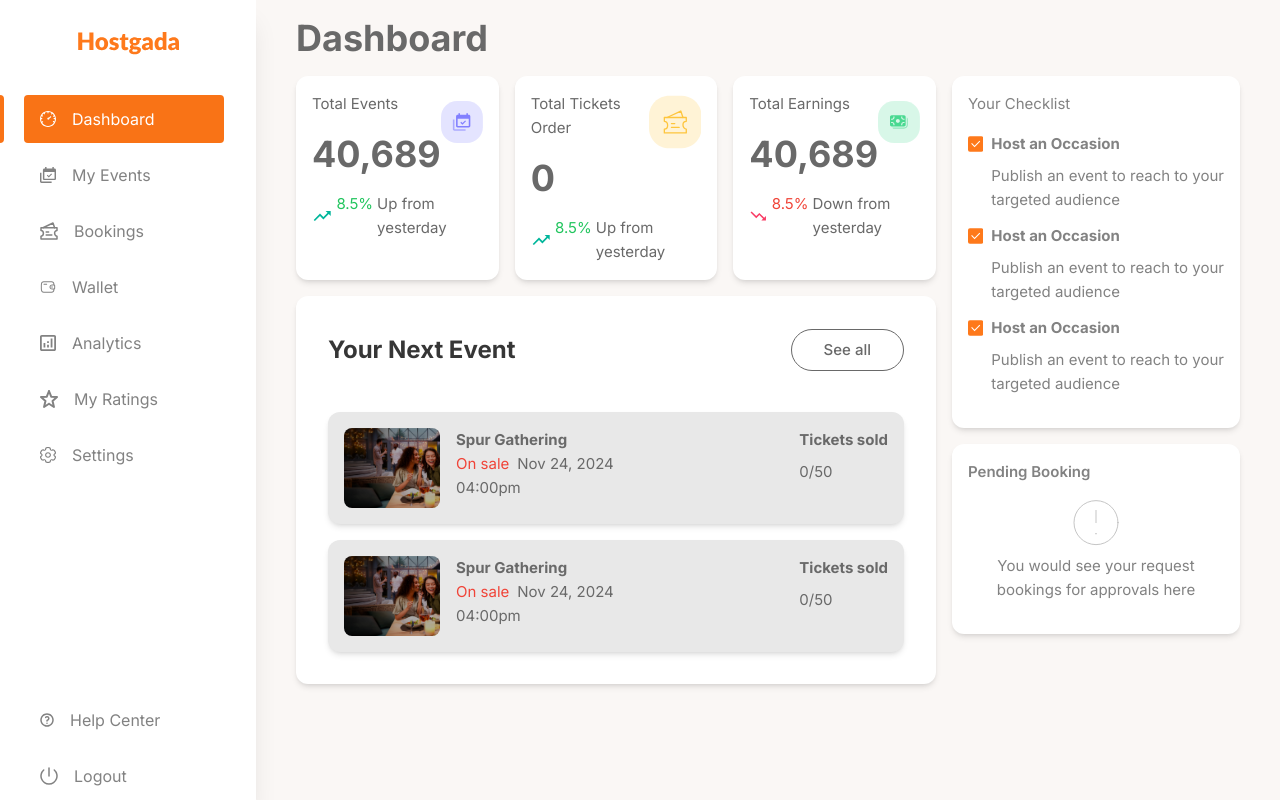
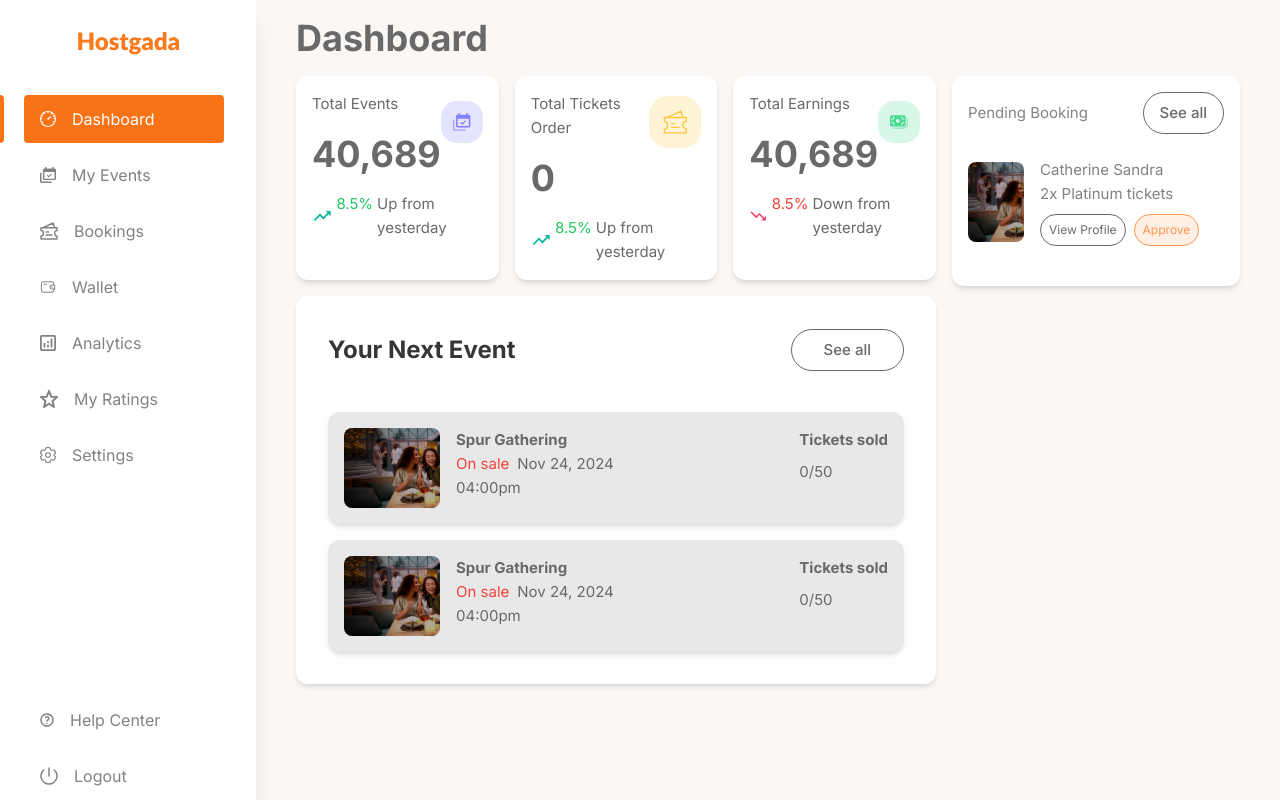
Before and after one commit to BalogunVictor/hostgada-frontend-app, a Next.js app: page /dashboard/host in a window 1280 px wide. Both pictures are taken after a click on the button "Create New Event". Shown: the part 96-896 px from the top of the page. Built offline with nearby package versions, Linux system fonts and the light colour scheme.

Commit message:
host dashboard

```diff
--- a/package.json
+++ b/package.json
@@ -35,6 +35,7 @@
     "react-multi-carousel": "^2.8.5",
     "react-responsive-pagination": "^2.9.1",
     "react-select": "^5.8.3",
+    "recharts": "^2.15.0",
     "tailwind-scrollbar": "^3.1.0",
     "zod": "^3.23.8",
     "zustand": "^5.0.1"
--- a/src/app/dashboard/host/page.tsx
+++ b/src/app/dashboard/host/page.tsx
@@ -118,14 +118,17 @@ function Host() {
             <Inventory />
             <section>{empty ? <EmptyEventCard /> : <EventCard />}</section>
           </div>
+          {empty ? (
             <div className="w-full md:max-w-72 space-y-4">
-            <Card className="text-gray-500">
+              <Card>
                 <BodyText>Your Checklist</BodyText>
                 <div className="py-4 space-y-3">
                   <div className="flex gap-2">
                     <CheckBoxIcon className="text-3xl" />
                     <div className="space-y-2">
-                    <BodyText className="font-bold">Host an Occasion</BodyText>
+                      <BodyText className="font-bold">
+                        Host an Occasion
+                      </BodyText>
                       <BodyText>
                         Publish an event to reach to your targeted audience
                       </BodyText>
@@ -134,7 +137,9 @@ function Host() {
                   <div className="flex gap-2">
                     <CheckBoxIcon className="text-3xl" />
                     <div className="space-y-2">
-                    <BodyText className="font-bold">Host an Occasion</BodyText>
+                      <BodyText className="font-bold">
+                        Host an Occasion
+                      </BodyText>
                       <BodyText>
                         Publish an event to reach to your targeted audience
                       </BodyText>
@@ -143,7 +148,9 @@ function Host() {
                   <div className="flex gap-2">
                     <CheckBoxIcon className="text-3xl" />
                     <div className="space-y-2">
-                    <BodyText className="font-bold">Host an Occasion</BodyText>
+                      <BodyText className="font-bold">
+                        Host an Occasion
+                      </BodyText>
                       <BodyText>
                         Publish an event to reach to your targeted audience
                       </BodyText>
@@ -162,6 +169,49 @@ function Host() {
                 </div>
               </Card>
             </div>
+          ) : (
+            <div className="w-full md:max-w-72">
+              <Card className="text-gray-500">
+                <div className="flex items-center justify-between">
+                  <BodyText>Pending Booking</BodyText>
+                  <Button
+                    kinds="tertiary"
+                    size="sm"
+                    className="!bg-transparent !text-gray-600 border !border-gray-600"
+                  >
+                    See all
+                  </Button>
+                </div>
+                <div className="py-6">
+                  <div className="flex items-center gap-4">
+                    <Image
+                      className="w-14 h-20 rounded-lg object-cover"
+                      src={landingPage}
+                      alt="eventImage"
+                    />
+                    <div className="space-y-2">
+                      <div>
+                        <BodyText>Catherine Sandra</BodyText>
+                        <BodyText>2x Platinum tickets</BodyText>
+                      </div>
+                      <div className="flex items-center gap-2">
+                        <Button
+                          kinds="tertiary"
+                          size="xsm"
+                          className="!bg-transparent !text-gray-600 border !border-gray-600"
+                        >
+                          View Profile
+                        </Button>
+                        <Button size="xsm" kinds="tertiary">
+                          Approve
+                        </Button>
+                      </div>
+                    </div>
+                  </div>
+                </div>
+              </Card>
+            </div>
+          )}
         </div>
       </Wrapper>
     </Motion>
--- a/src/components/common/Button.tsx
+++ b/src/components/common/Button.tsx
@@ -33,6 +33,7 @@ const buttonStyle = cva(
         lg: 'px-12 py-4',
         md: 'px-8 py-2',
         sm: 'px-4 py-2',
+        xsm: 'px-2 !text-p4',
       },
     },
   }
--- /dev/null
+++ b/src/components/dashboard/SaleDetails.tsx
@@ -0,0 +1,79 @@
+import React from 'react';
+import {
+  AreaChart,
+  Area,
+  XAxis,
+  YAxis,
+  CartesianGrid,
+  Tooltip,
+} from 'recharts';
+
+function SaleDetails() {
+  const data = [
+    {
+      name: 'Page A',
+      uv: 4000,
+      pv: 2400,
+      amt: 2400,
+    },
+    {
+      name: 'Page B',
+      uv: 3000,
+      pv: 1398,
+      amt: 2210,
+    },
+    {
+      name: 'Page C',
+      uv: 2000,
+      pv: 9800,
+      amt: 2290,
+    },
+    {
+      name: 'Page D',
+      uv: 2780,
+      pv: 3908,
+      amt: 2000,
+    },
+    {
+      name: 'Page E',
+      uv: 1890,
+      pv: 4800,
+      amt: 2181,
+    },
+    {
+      name: 'Page F',
+      uv: 2390,
+      pv: 3800,
+      amt: 2500,
+    },
+    {
+      name: 'Page G',
+      uv: 3490,
+      pv: 4300,
+      amt: 2100,
+    },
+  ];
+  return (
+    <div>
+      <AreaChart
+        width={500}
+        height={400}
+        data={data}
+        margin={{
+          top: 10,
+          right: 30,
+          left: 0,
+          bottom: 0,
+        }}
+      >
+        <CartesianGrid strokeDasharray="3 3" />
+        <XAxis dataKey="name" />
+        <YAxis />
+        <Tooltip />
+        <Area type="monotone" dataKey="uv" stroke="#8884d8" fill="#8884d8" />
+      </AreaChart>
+    </div>
+  );
+}
+
+export default SaleDetails;
--- a/tailwind.config.ts
+++ b/tailwind.config.ts
@@ -62,7 +62,7 @@ const config: Config = {
         p1: ['15px', { fontWeight: '400', lineHeight: '24px' }],
         p2: ['15px', { fontWeight: '500', lineHeight: '24px' }],
         p3: ['18px', { fontWeight: '400', lineHeight: '24px' }],
-        p4: ['20px', { fontWeight: '400', lineHeight: '30px' }],
+        p4: ['12px', { fontWeight: '400', lineHeight: '30px' }],
       },
     },
     variants: {
```
Also changed, not shown: 2 other files (tests, documents, lock files or other folders). Lines whose indentation alone changed are shown as unchanged.
